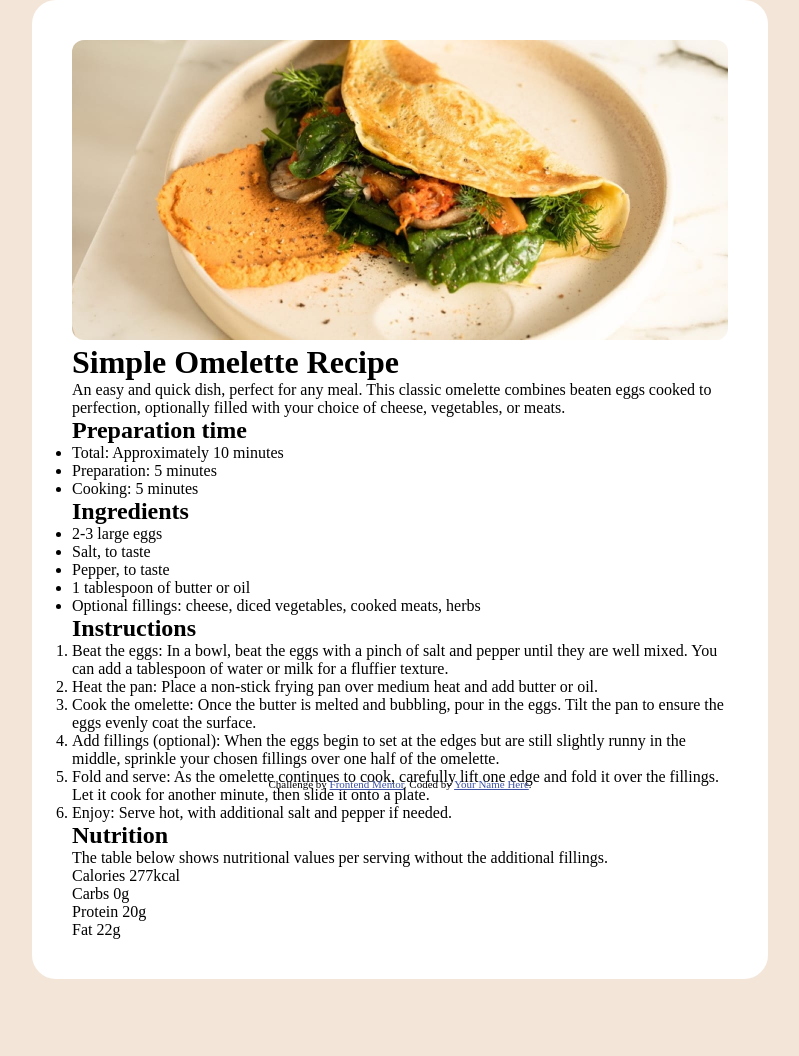
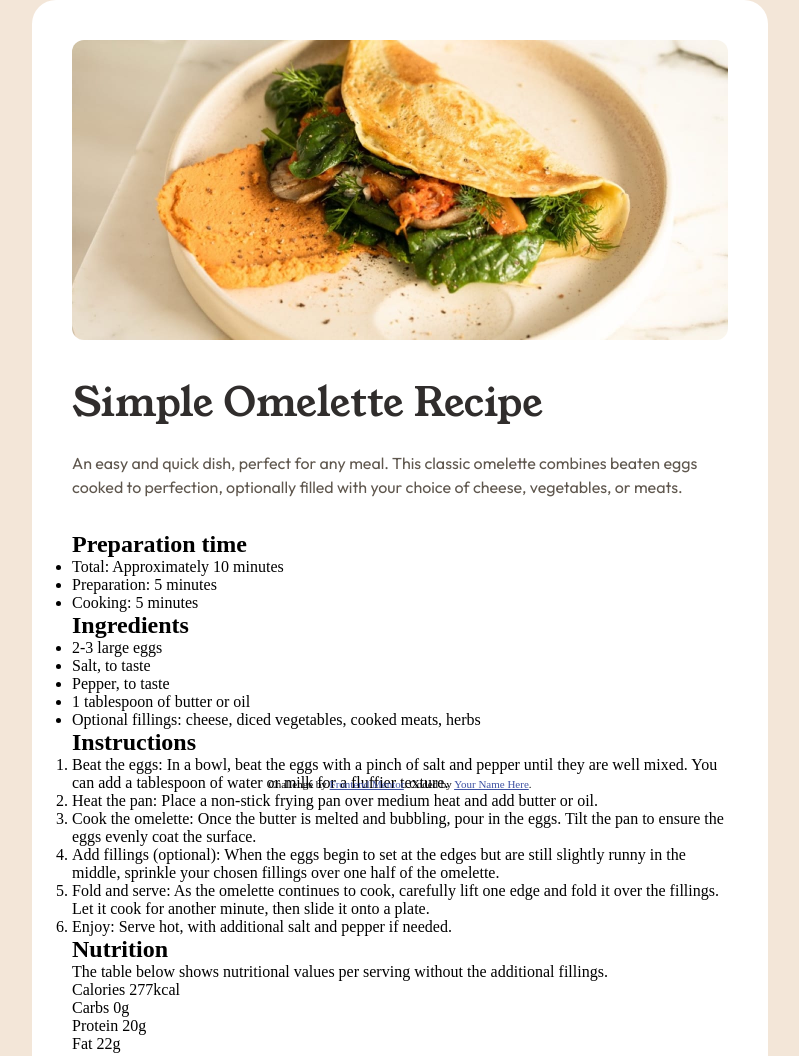
Before and after one commit to samuel-jm/frontend-mentor-recipe-page, a plain HTML site: page index.html in a window 1280 px wide. Shown: the top 1056 px of the page, without its empty margins (240-1039 px from the left). Before the commit the page ends 979 px from the top, so only its background shows below. Drawn offline with Linux system fonts and the light colour scheme.

Commit message:
Style title and description

```diff
--- a/index.html
+++ b/index.html
@@ -19,9 +19,9 @@
     <main>
       <img src="assets/images/image-omelette.jpeg" alt="Omelette" />
 
-      <h1>Simple Omelette Recipe</h1>
+      <h1 class="title">Simple Omelette Recipe</h1>
 
-      <p>
+      <p class="description">
         An easy and quick dish, perfect for any meal. This classic omelette
         combines beaten eggs cooked to perfection, optionally filled with your
         choice of cheese, vegetables, or meats.
--- a/style.css
+++ b/style.css
@@ -1,3 +1,6 @@
+@import url('https://fonts.googleapis.com/css2?family=Young+Serif&display=swap');
+@import url('https://fonts.googleapis.com/css2?family=Outfit:wght@100..900&display=swap');
+
 * {
   padding: 0;
   margin: 0;
@@ -26,6 +29,27 @@ main img {
   border-radius: 12px;
 }
 
+.title {
+  font-size: 40px;
+  font-family: "Young Serif", sans-serif;
+  font-weight: 400;
+
+  color: hsl(24, 5%, 18%);
+
+  margin-top: 30px;
+  margin-bottom: 20px;
+}
+
+.description {
+  font-size: 16px;
+  font-family: "Outfit";
+  line-height: 1.5;
+
+  margin-bottom: 32px;
+
+  color: hsl(30, 10%, 34%);
+}
+
 footer {
   position: absolute;
   width: 100%;
```
